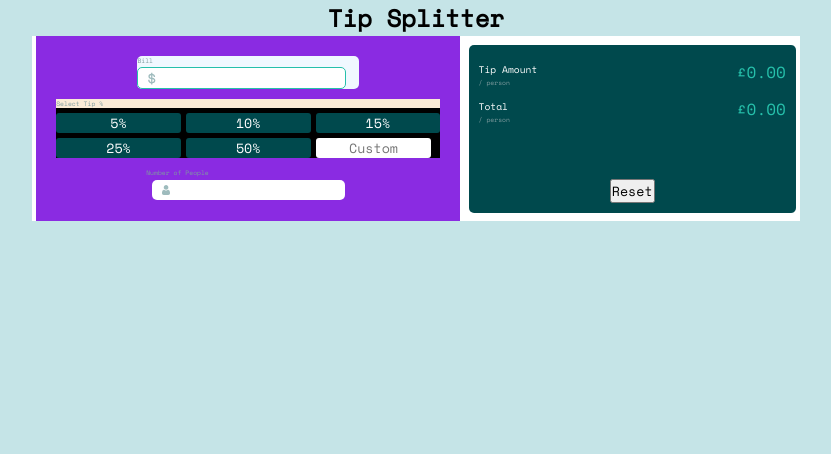
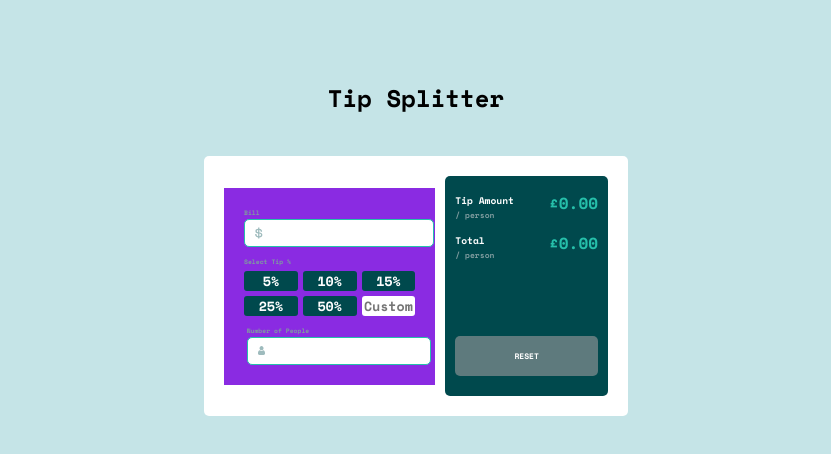
Before and after one commit to anjaliruth/TipSplitter, a React (Create React App) app: page / in a window 1280 px wide. Shown: the top 454 px of the page, without its empty margins (224-1055 px from the left). Built offline with nearby package versions, Linux system fonts and the light colour scheme.

Commit message:
Sorta done

```diff
--- a/src/App.css
+++ b/src/App.css
@@ -1,4 +1,4 @@
-  @import url('https://fonts.googleapis.com/css2?family=Space+Mono&display=swap');
+@import url('https://fonts.googleapis.com/css2?family=Space+Mono:wght@700&display=swap');
 
   :root {
     --color1: hsl(185, 41%, 84%);
@@ -21,7 +21,7 @@
 
 
   body {
-    background-color: var(--color1)
+    background-color: var(--color1);
   }
 .App{
   display: flex;
@@ -29,21 +29,24 @@
   justify-content: center;
   align-items: center;
   background-color: var(--color7);
-  width: 60%;
-  height: 40%;
-  margin: 0 auto;
-
+  width: 30%;
+  height: 50%;
+  margin:40px auto;
+padding: 20px;
+border-radius: 5px;
+gap:10px;
 }
 .title {
   font-size: 1.5em;
   text-align: center;
   color: #000000;
+  margin-top: 80px;
 
 }
 
 .inputFields {
   display: flex;
-  width: 50%;
+  width: 60%;
   height: 10%;
   flex-direction: column;
   justify-content: center;
@@ -55,7 +58,7 @@
 
 .outputFields {
   display: flex;
-  width: 40%;
+  width: 50%;
   height: 10%;
   flex-direction: column;
   justify-content: center;
@@ -71,22 +74,23 @@
   font-size: 0.4rem;
   color: #000000;
   border-radius: 5px;
-  background-color: aliceblue;
+  /* background-color: aliceblue; */
   margin-bottom: 10px;
   text-align: left;
 }
 .billAmount > input {
-  width: 75%;
+  width: 110%;
   height: 100%;
   border-radius: 5px;
   border: 1px solid var(--color3);
   margin-top: 2px;
+  padding-top: 3px;
+  padding-bottom: 3px;
   background-image: url('../src/images/icon-dollar.svg');
   background-repeat: no-repeat;
   background-position: 10px center;
-  padding-left: 40px;
+  /* padding-left: 40px; */
   background-size: 4%;
-
 }
 /* .icon {
   background-image: url("../src/images/icon-dollar.svg");
@@ -104,7 +108,7 @@
 }
 .inputLabel2{
   font-size: 0.4rem;
-  background-color: antiquewhite;
+  /* background-color: antiquewhite; */
   margin-bottom: 5px;
   padding: 0;
   text-align: left;
@@ -114,7 +118,7 @@
   display: column;
   flex-direction: column;
   justify-content: flex-start;
-  background-color: black;
+  /* background-color: black; */
   width: 100%;
 
 }
@@ -139,7 +143,7 @@
   background-color: var(--color3);
 }
 .custom{
-  width:93%;
+  width:100%;
   border: none;
   border-radius: 3px;
 }
@@ -160,11 +164,14 @@ text-align: left;
   background-repeat: no-repeat;
   background-position: 10px center;
   background-size: 20px 20px; /* adjust the size value as needed */
-  padding-left: 40px;
+  /* padding-left: 57px; */
+  padding-top:3px;
+  padding-bottom:3px;
   background-size:4%;
-  border: none;
+  margin-top: 2px;
+  border: 1px solid var(--color3);
   border-radius: 5px;
-  width: 75%;
+  width: 110%;
 
 }
 
@@ -187,7 +194,7 @@ text-align: left;
 }
 
 .outputTitle > .small {
-  font-size:0.4rem ;
+  font-size:0.5rem ;
   color: var(--color6);
 }
 
@@ -222,9 +229,9 @@ text-align: left;
 }
 
 .outputTitle1 > .small1 {
-  font-size:0.4rem ;
+  font-size:0.5rem ;
   color: var(--color6);
-  margin-bottom: 50px;
+  margin-bottom: 60px;
 }
 
 
@@ -243,3 +250,23 @@ text-align: left;
 .calculatedAmt, .calculatedAmt1{
   color: var(--color3)
 }
+
+.resetButton {
+  width: 100%;
+  height: 40px;
+  border: none;
+  border-radius: 5px;
+  background-color: var(--color5);
+  color: var(--color7);
+  font-size: 0.5rem;
+  font-weight: 700;
+  margin-top: 10px;
+  margin-bottom: 10px;
+  cursor: pointer;
+}
+
+.resetButton:hover {
+  border: none;
+  border-radius: 3px;
+  background-color: var(--color3);
+}
--- a/src/App.js
+++ b/src/App.js
@@ -52,7 +52,7 @@ function App() {
             tipPercent={tipPercent}
             numPeople={numPeople}
           />
-          <button onClick = {handleReset}className="resetButton">Reset</button>
+          <button onClick = {handleReset}className="resetButton">RESET</button>
         </div>
       </div>
     </div>
```
